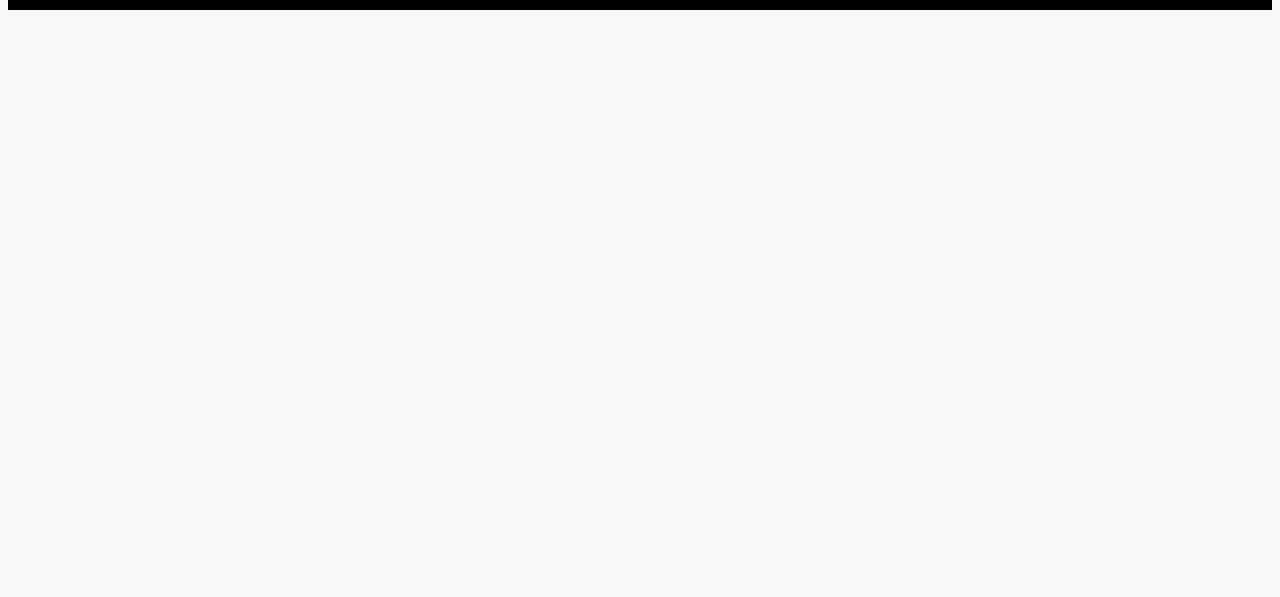
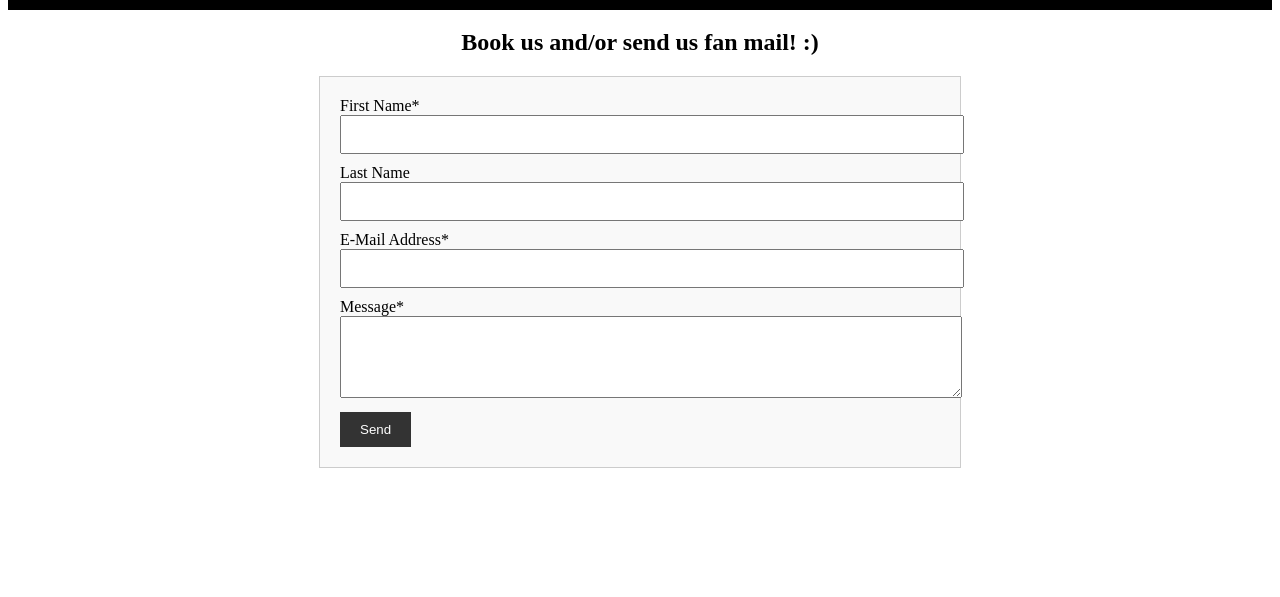
Before and after one commit to PamirGhimire/basementjam_online, a plain HTML site: page subpages/contact.html in a window 1280 px wide. Shown: the part 203-800 px from the top of the page. Drawn offline with Linux system fonts and the light colour scheme.

Commit message:
update contact page

```diff
--- a/subpages/contact.html
+++ b/subpages/contact.html
@@ -1,5 +1,32 @@
-<body style="background-color: #f8f8f8; color: black; font-family: 'Arial', sans-serif;"> <!-- Match the main page colors -->
-
+<!DOCTYPE html>
+<html lang="en">
+<head>
+    <meta charset="UTF-8">
+    <meta name="viewport" content="width=device-width, initial-scale=1.0">
+    <title>Contact Us</title>
+    <style>
+        form {
+            max-width: 600px;
+            margin: 0 auto;
+            padding: 20px;
+            border: 1px solid #ccc;
+            background-color: #f9f9f9;
+        }
+        input, textarea {
+            width: 100%;
+            padding: 10px;
+            margin-bottom: 10px;
+        }
+        button {
+            padding: 10px 20px;
+            background-color: #333;
+            color: white;
+            border: none;
+            cursor: pointer;
+        }
+    </style>
+</head>
+<body>
     <!-- Placeholder for the header -->
     <div id="header-placeholder"></div>
     <!-- Script to load header -->
@@ -10,4 +37,43 @@
                 document.getElementById('header-placeholder').innerHTML = data;
             });
     </script>
+    <h2 style="text-align: center;">Book us and/or send us fan mail! :)</h2>
+    <form id="contactForm">
+        <label for="first_name">First Name*</label>
+        <input type="text" id="first_name" name="first_name" required>
+
+        <label for="last_name">Last Name</label>
+        <input type="text" id="last_name" name="last_name">
+
+        <label for="email">E-Mail Address*</label>
+        <input type="email" id="email" name="email" required>
+
+        <label for="message">Message*</label>
+        <textarea id="message" name="message" rows="4" required></textarea>
+
+        <button type="submit">Send</button>
+    </form>
+
+    <script>
+        document.getElementById('contactForm').addEventListener('submit', function(event) {
+            event.preventDefault();
+
+            // Collect form data
+            const formData = new FormData(this);
+
+            // Send data to Python script via AJAX
+            fetch('/cgi-bin/send_email.py', {
+                method: 'POST',
+                body: formData
+            })
+            .then(response => response.text())
+            .then(data => {
+                alert(data); // Display response from Python script
+            })
+            .catch(error => {
+                console.error('Error:', error);
+            });
+        });
+    </script>
 </body>
+</html>
```
